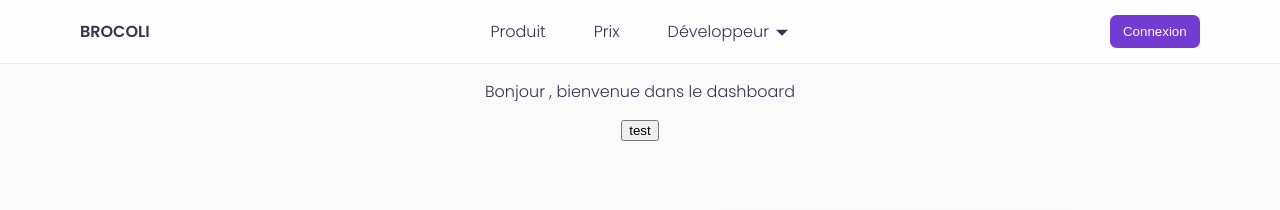
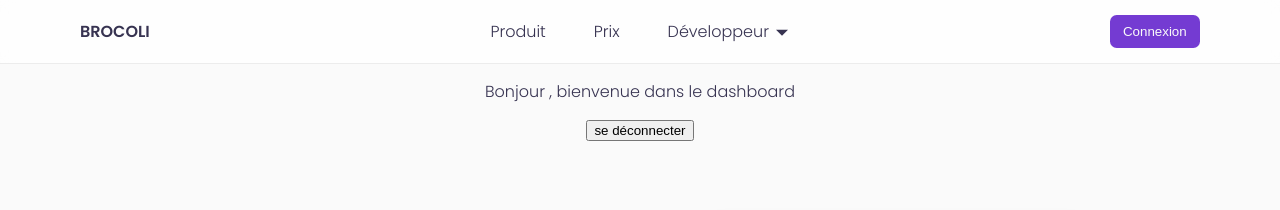
Before and after one commit to MaeWolff/potential-brocoli, a React (Create React App) app: page /dashboard in a window 1280 px wide. Shown: the top 210 px of the page. Built offline with nearby package versions, Linux system fonts and the light colour scheme; no server answers; sample sign-in values are in the browser's storage.

Commit message:
refactor: add dashboard redirection on user profile

```diff
--- a/src/components/composed/Header.tsx
+++ b/src/components/composed/Header.tsx
@@ -111,6 +111,7 @@ export default function Header() {
       )}
 
       {user.data && (
+        <Link to="/dashboard">
           <div
             style={{ display: "flex", alignItems: "center", cursor: "pointer" }}
           >
@@ -122,6 +123,7 @@ export default function Header() {
               {user?.data?.email.substr(0, 1).toUpperCase()}
             </UserProfile>
           </div>
+        </Link>
       )}
     </HeaderContainer>
   );
--- a/src/pages/dashboard/index.tsx
+++ b/src/pages/dashboard/index.tsx
@@ -63,7 +63,7 @@ export default function DashboardPage() {
       <AuthenticatedRoute>
         <>
           Bonjour {user?.data?.email}, bienvenue dans le dashboard
-          <button onClick={handleLogout}>test</button>
+          <button onClick={handleLogout}>se déconnecter</button>
           <Spacer axis="vertical" size={3} />
           <Container>
             <DescriptionContainer>
```
Lines whose indentation alone changed are shown as unchanged.
